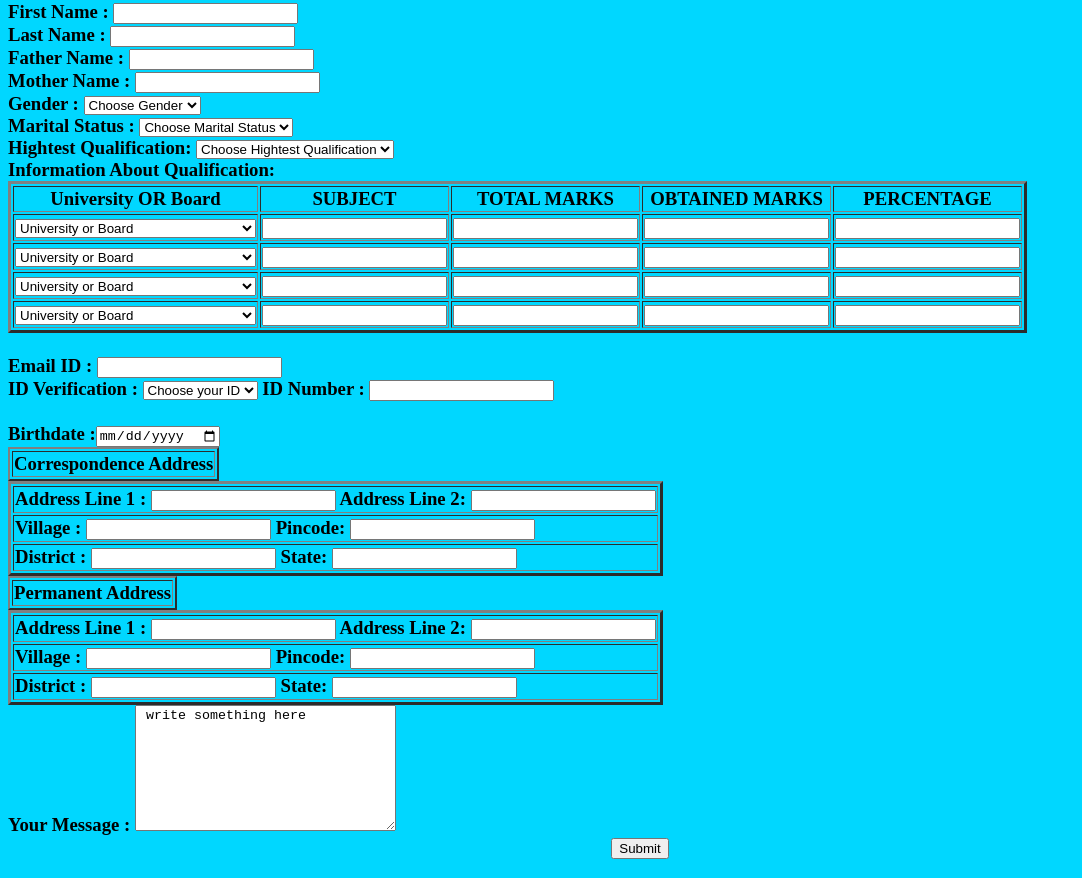
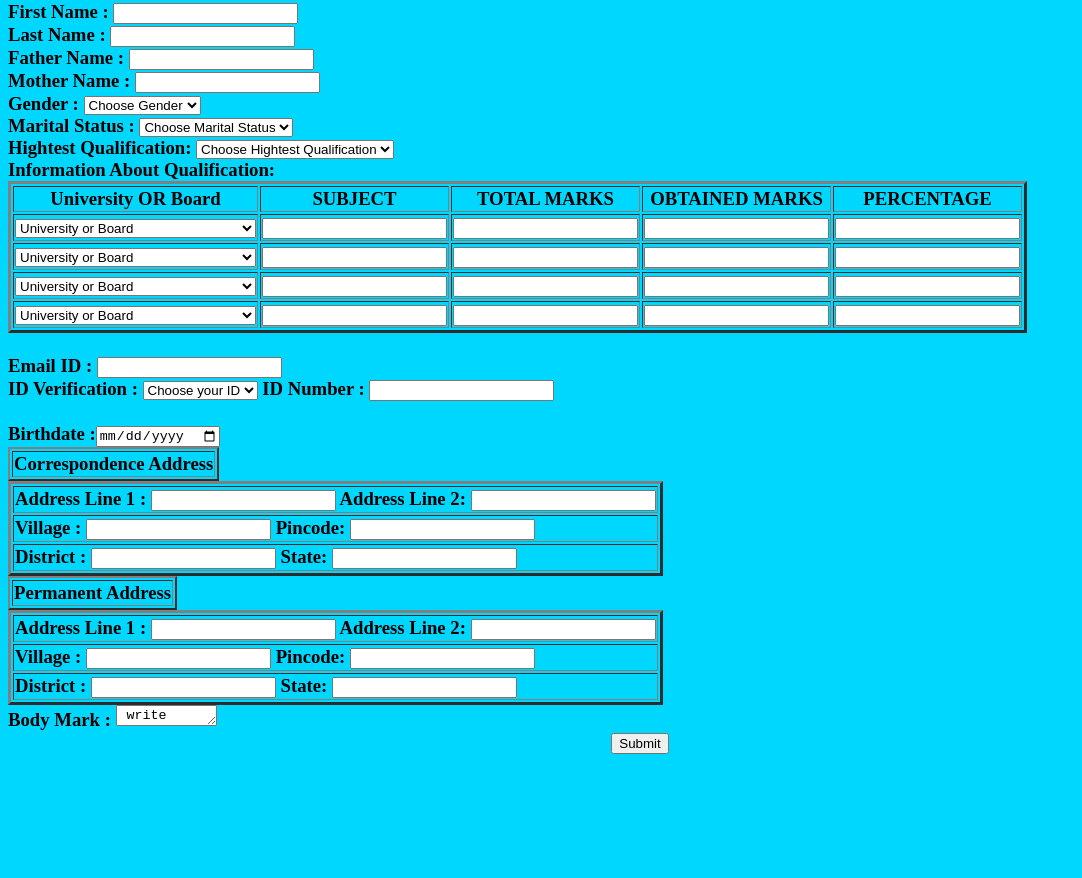
Before and after one commit to Hitesh-web2/com, a plain HTML site: page form.html in a window 1280 px wide. Shown: the part 79-957 px from the top of the page, without its empty margins (0-1082 px from the left). After the commit the page ends 852 px from the top, so only its background shows below. Drawn offline with Linux system fonts and the light colour scheme.

Commit message:
Update form.html

```diff
--- a/form.html
+++ b/form.html
@@ -195,8 +195,8 @@
    </tr>
    </tbody>
    </table>
-      <label for="">Your Message  : </label>
-      <textarea name="" rows="8" cols="30"> write something here</textarea></br>
+      <label for="">Body Mark  : </label>
+      <textarea name="" rows="1" cols="10"> write something here</textarea></br>
   <center>  <input type="submit" name=""> </center>
 </h3>
 
```
